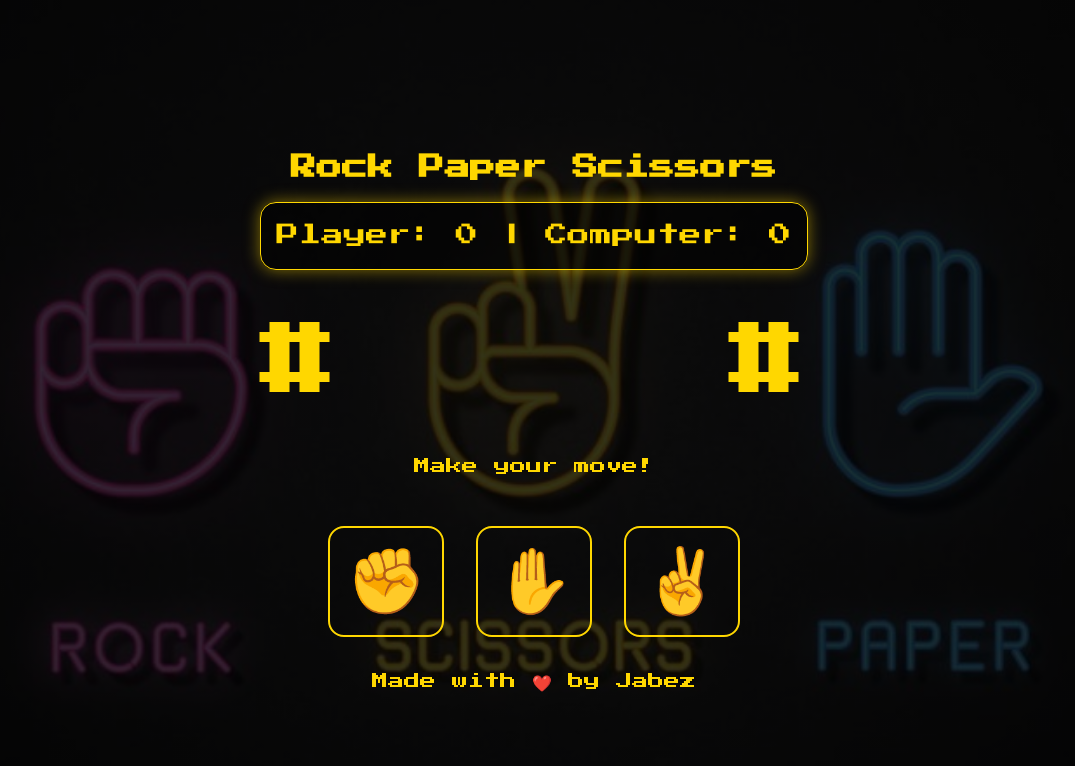
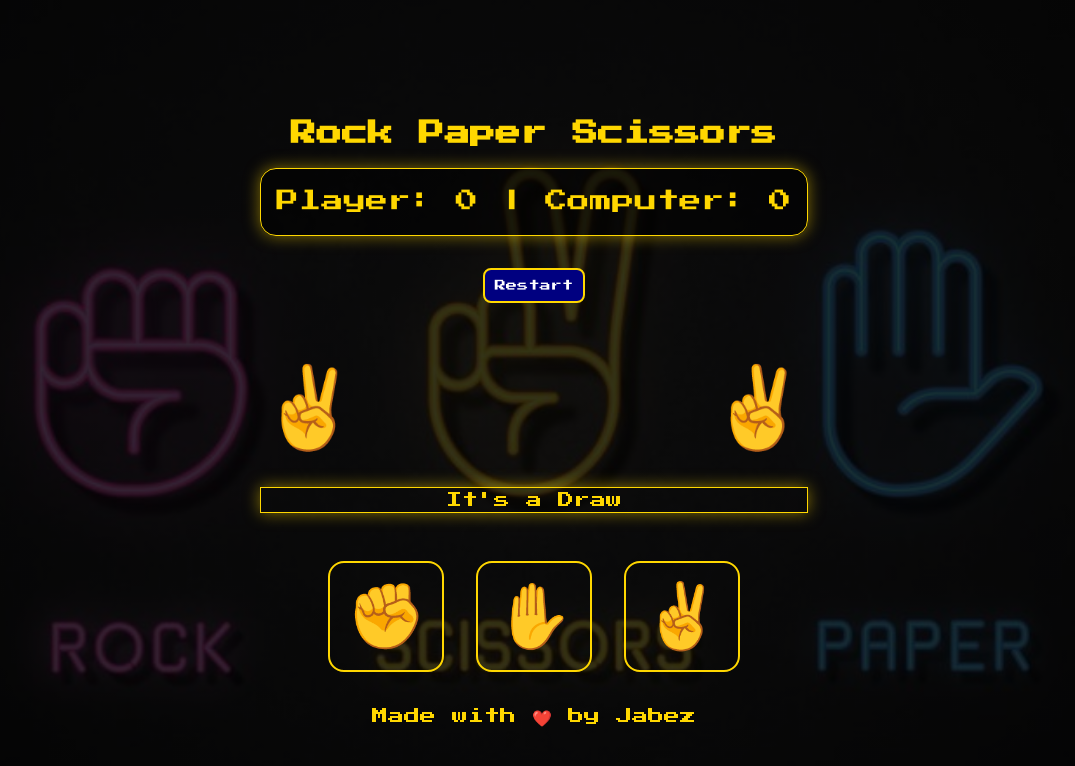
Before and after one commit to Jaabsaayugu/Rock-Paper-Sciscors, a website built with Vite: page index.html in a window 1280 px wide. Both pictures are taken after a click on the button "✌️". Shown: the whole page, without its empty margins (106-1181 px from the left). Built offline with nearby package versions, Linux system fonts and the light colour scheme.

Commit message:
Works majorly on the functionality of the game by use of Javascript and also an addition of the restart button for the game

```diff
--- a/index.html
+++ b/index.html
@@ -19,14 +19,15 @@
           Player: <span id="player-score">0</span> | Computer:
           <span id="computer-score">0</span>
         </div>
+         <button id="restart-btn" onclick="restartGame()">Restart</button>
       </header>
 
       <main>
         <div class="choices">
-          <div id="player-choice">#</div>
-          <div id="computer-choice">#</div>
+          <div id="player-choice">...</div>
+          <div id="computer-choice">...</div>
         </div>
-        <div id="result">Make your move!</div>
+        <div id="result">PLAY!</div>
       </main>
 
       <footer>
@@ -37,6 +38,6 @@
       <p>Made with ❤️ by <a href="https://github.com/jaabsaayugu">Jabez</a></p>
     </div>
 
-    <script src="script.js"></script>
+    <script src="index.js"></script>
   </body>
 </html>
--- /dev/null
+++ b/index.js
@@ -0,0 +1,60 @@
+const emojiMap = {
+  rock: "✊",
+  paper: "✋",
+  scissors: "✌️",
+};
+
+let playerScore = 0;
+let computerScore = 0;
+
+function getComputersChoice() {
+  const choices = ["rock", "paper", "scissors"];
+  const randomIndex = Math.floor(Math.random() * choices.length);
+  return choices[randomIndex];
+}
+
+function findWinner(player, computer) {
+  if (player === computer) return "draw";
+  if (
+    (player === "rock" && computer === "scissors") ||
+    (player === "scissors" && computer === "paper") ||
+    (player === "paper" && computer === "rock")
+  ) {
+    return "player";
+  } else {
+    return "computer";
+  }
+}
+
+function play(playersChoice) {
+  const computersChoice = getComputersChoice();
+  const result = findWinner(playersChoice, computersChoice);
+
+  document.getElementById("player-choice").textContent = emojiMap[playersChoice];
+  document.getElementById("computer-choice").textContent =
+    emojiMap[computersChoice];
+
+  if (result === "player") {
+    playerScore++;
+    document.getElementById("result").textContent = "You Win";
+  } else if (result === "computer") {
+    computerScore++;
+    document.getElementById("result").textContent = "Computer wins";
+  } else {
+    document.getElementById("result").textContent = "It's a Draw";
+  }
+
+  document.getElementById("player-score").textContent = playerScore;
+  document.getElementById("computer-score").textContent = computerScore;
+}
+
+function restartGame() {
+  playerScore = 0;
+  computerScore = 0;
+
+  document.getElementById("player-score").textContent = playerScore;
+  document.getElementById("computer-score").textContent = computerScore;
+  document.getElementById("result").textContent = "PLAY!";
+  document.getElementById("player-choice").textContent = "...";
+  document.getElementById("computer-choice").textContent = "...";
+}
--- a/style.css
+++ b/style.css
@@ -14,6 +14,30 @@ body {
   flex-direction: column;
   margin: 0;
   padding: 20px;
+}
+.top-bar {
+  display: flex;
+  justify-content: space-between;
+  align-items: center;
+  gap: 1rem;
+}
+
+#restart-btn {
+  text-align: right;
+  font-family: "Press Start 2P", cursive;
+  font-size: 0.7rem;
+  background-color: navy;
+  color: white;
+  border: 2px solid gold;
+  border-radius: 8px;
+  padding: 10px;
+  cursor: pointer;
+  transition: background-color 0.3s ease;
+}
+
+#restart-btn:hover {
+  background-color: gold;
+  color: black;
 }
 
 .container {
@@ -42,8 +66,7 @@ header h1 {
   font-size: 5rem;
   margin: 2rem 0;
 }
-.player-choice,
-.computer-choice {
+.player-choice,.computer-choice {
   cursor: pointer;
   border: 2px solid gold;
   border-radius: 1rem;
@@ -52,6 +75,8 @@ header h1 {
 #result {
   font-size: 1rem;
   margin: 2rem 0;
+  border: 0.1px solid gold;
+  box-shadow: 0 0 1rem rgba(255, 215, 0, 0.5);
 }
 
 footer button {
```
